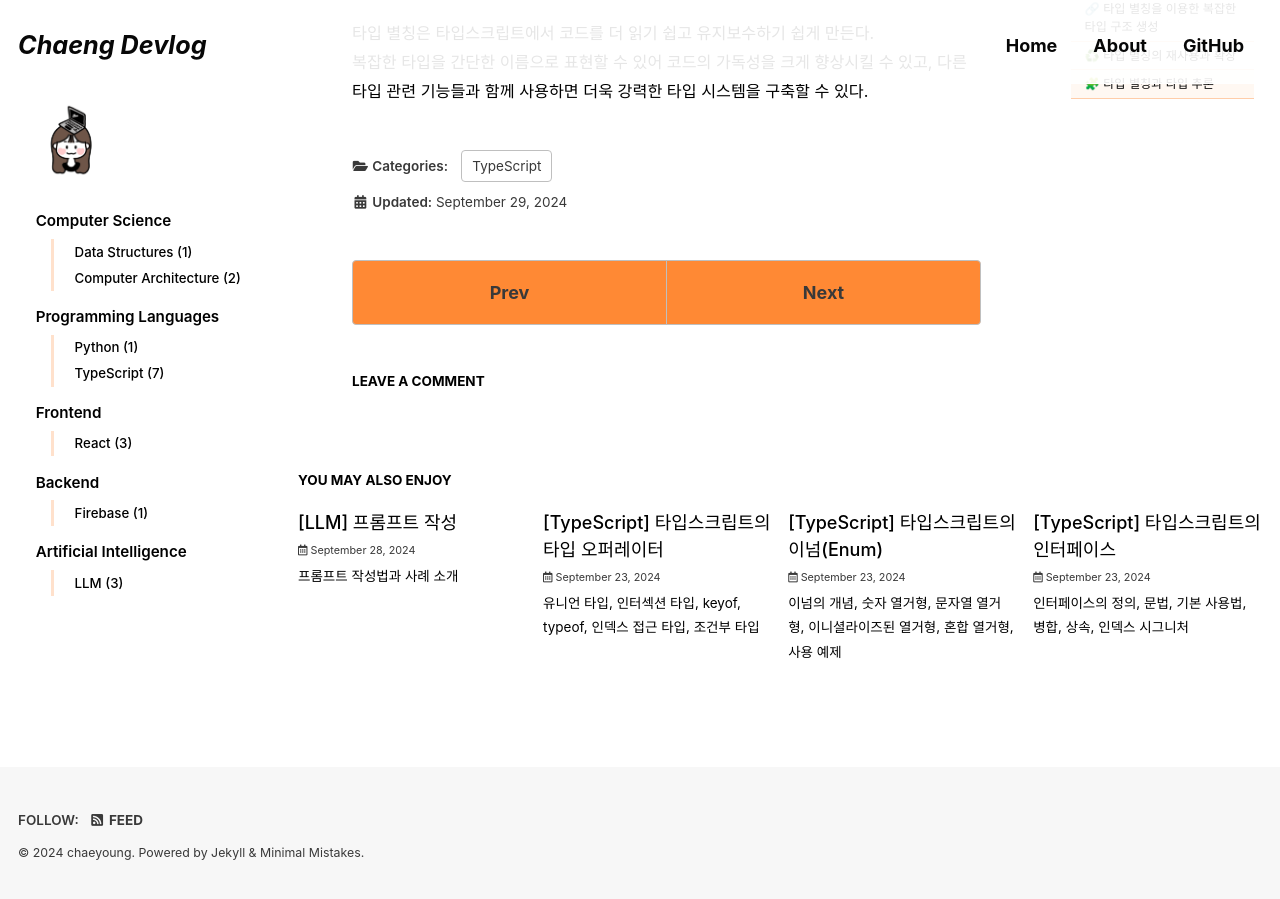
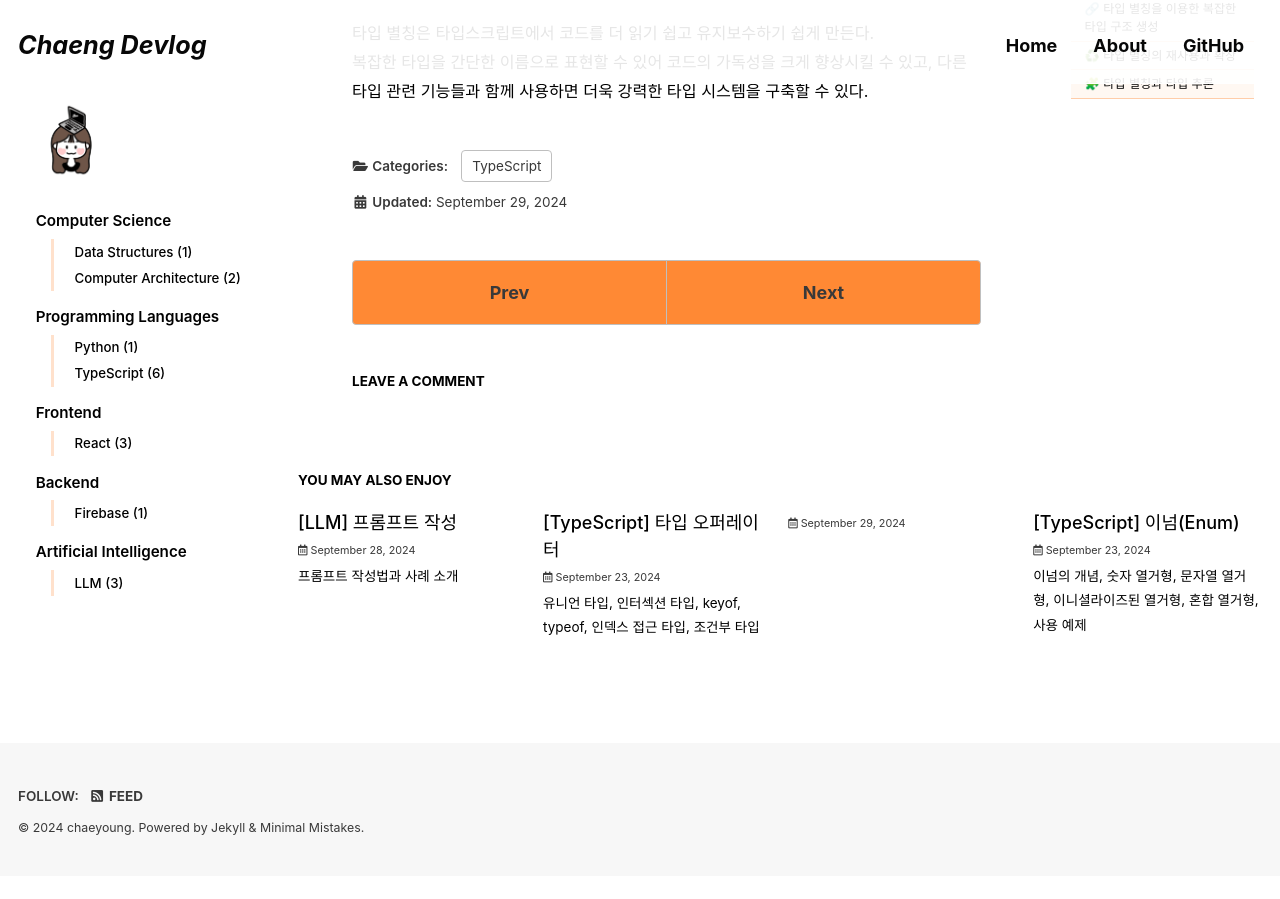
Before and after one commit to cchaeyoung/cchaeyoung.github.io, a Jekyll site: the page built from _posts/2024-09-23-typescript-type-alias.md, in a window 1280 px wide and 900 px high, scrolled down 3021 px. Built offline with Jekyll 4.4.1, drawn with Linux system fonts in a browser that asks for light colours; cached includes are drawn as plain includes; some web fonts are replaced; comment, search, counter and statistics services are not loaded; after the commit the page ends 3897 px from its top, so only the background shows below that; some of the changed text lies outside the part shown.

Commit message:
docs: Update titles for TypeScript posts

```diff
--- a/_posts/2024-09-20-typescript-function-types.md
+++ b/_posts/2024-09-20-typescript-function-types.md
@@ -1,5 +1,5 @@
 ---
-title: "[TypeScript] 타입스크립트의 함수 타입"
+title: "[TypeScript] 함수 타입"
 excerpt: "타입스크립트 함수 타입의 정의, 매개변수와 반환값 타입 지정, 선택적 매개변수, 기본 매개변수, 나머지 매개변수, 콜백 함수, 그리고 화살표 함수의 타입 지정"
 
 categories:
--- a/_posts/2024-09-23-typescript-enums.md
+++ b/_posts/2024-09-23-typescript-enums.md
@@ -1,5 +1,5 @@
 ---
-title: "[TypeScript] 타입스크립트의 이넘(Enum)"
+title: "[TypeScript] 이넘(Enum)"
 excerpt: "이넘의 개념, 숫자 열거형, 문자열 열거형, 이니셜라이즈된 열거형, 혼합 열거형, 사용 예제"
 
 categories:
--- a/_posts/2024-09-23-typescript-interfaces.md
+++ b/_posts/2024-09-23-typescript-interfaces.md
@@ -1,5 +1,5 @@
 ---
-title: "[TypeScript] 타입스크립트의 인터페이스"
+title: "[TypeScript] 인터페이스
 excerpt: "인터페이스의 정의, 문법, 기본 사용법, 병합, 상속, 인덱스 시그니처"
 
 categories:
--- a/_posts/2024-09-23-typescript-type-alias.md
+++ b/_posts/2024-09-23-typescript-type-alias.md
@@ -1,5 +1,5 @@
 ---
-title: "[TypeScript] 타입스크립트의 타입 별칭"
+title: "[TypeScript] 타입 별칭"
 excerpt: "타입 별칭의 정의, 기본 사용법, 복잡한 타입 구조 생성, 재사용과 확장"
 
 categories:
--- a/_posts/2024-09-23-typescript-type-operators.md
+++ b/_posts/2024-09-23-typescript-type-operators.md
@@ -1,5 +1,5 @@
 ---
-title: "[TypeScript] 타입스크립트의 타입 오퍼레이터"
+title: "[TypeScript] 타입 오퍼레이터"
 excerpt: "유니언 타입, 인터섹션 타입, keyof, typeof, 인덱스 접근 타입, 조건부 타입"
 
 categories:
```
Also changed, not shown: other parts of _posts/2024-09-23-typescript-enums.md (+1 -1 lines), _posts/2024-09-20-typescript-basic-types.md (+1 -1 lines).
